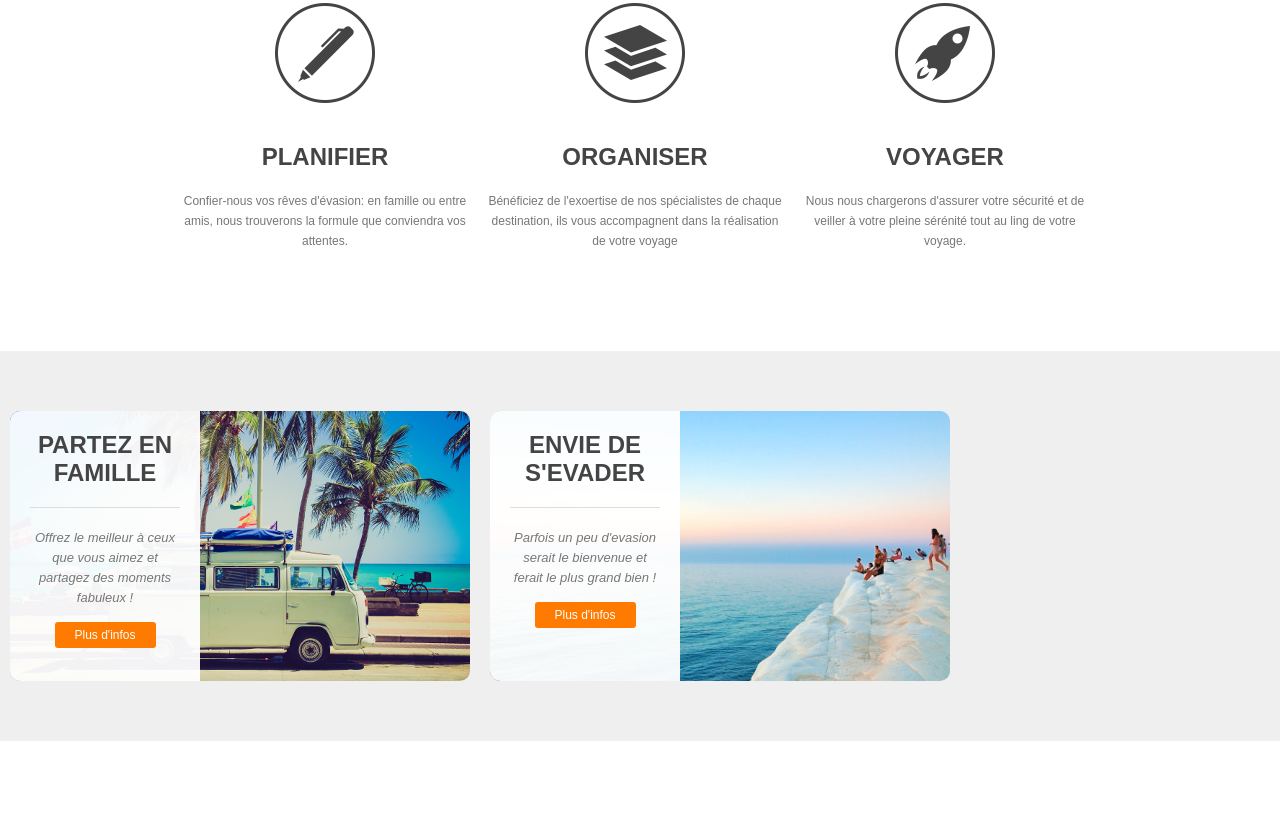
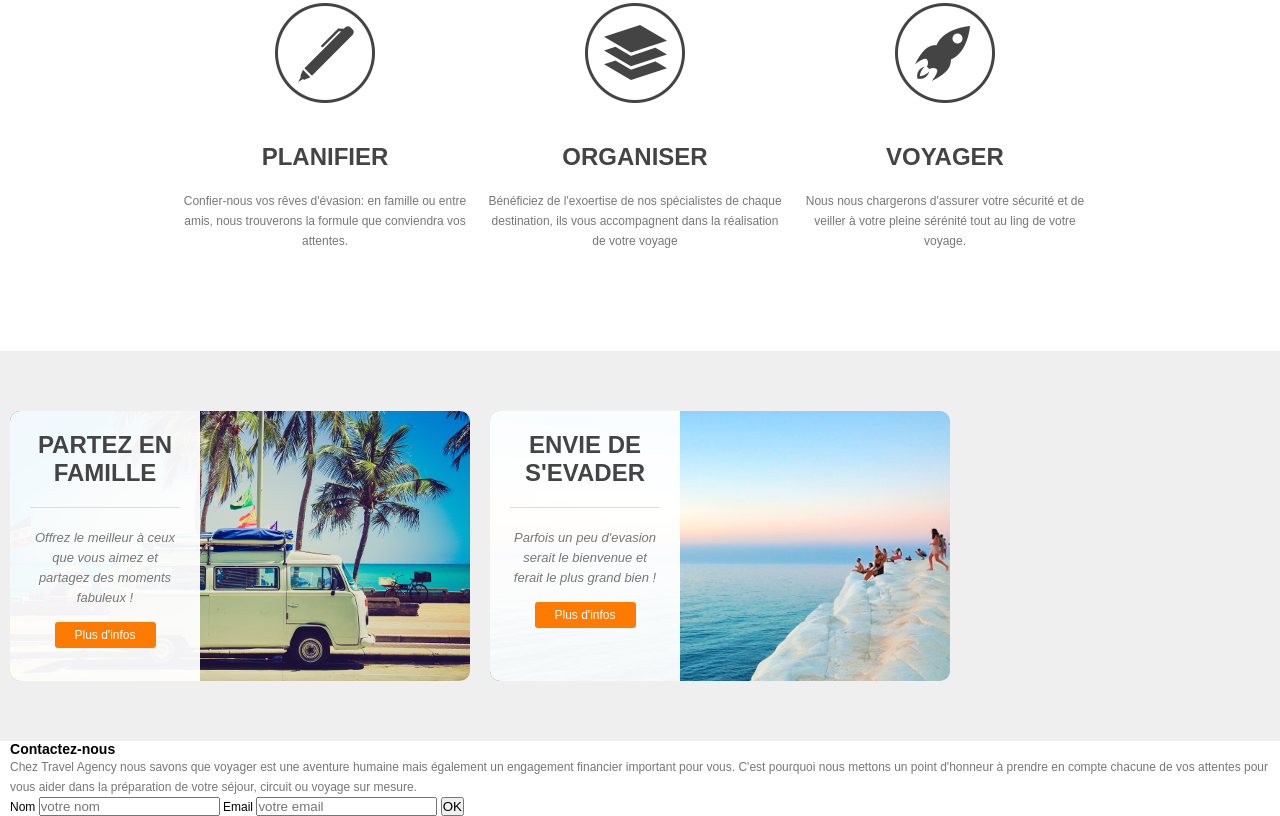
Before and after one commit to Antranig1/SiteVitrine, a plain HTML site: page index.html in a window 1280 px wide. Shown: the part 809-1625 px from the top of the page. Before the commit the page ends 1550 px from the top, so only its background shows below. Drawn offline with Linux system fonts and the light colour scheme.

Commit message:
Partie Contactez nous en HTML

```diff
--- a/index.html
+++ b/index.html
@@ -91,7 +91,25 @@
       </div>
     </section>
     <section id="contact">
-      <div class="wrapper"></div>
+      <div class="wrapper">
+        <h3>Contactez-nous</h3>
+        <p>
+          Chez Travel Agency nous savons que voyager est une aventure humaine
+          mais également un engagement financier important pour vous. C'est
+          pourquoi nous mettons un point d'honneur à prendre en compte chacune
+          de vos attentes pour vous aider dans la préparation de votre séjour,
+          circuit ou voyage sur mesure.
+        </p>
+        <form>
+          <label for="name">Nom</label>
+          <input type="text" id="name" placeholder="votre nom" />
+
+          <label for="email">Email</label>
+          <input type="text" id="email" placeholder="votre email" />
+
+          <input type="submit" value="OK" class="button-3" />
+        </form>
+      </div>
     </section>
     <footer></footer>
   </body>
```
